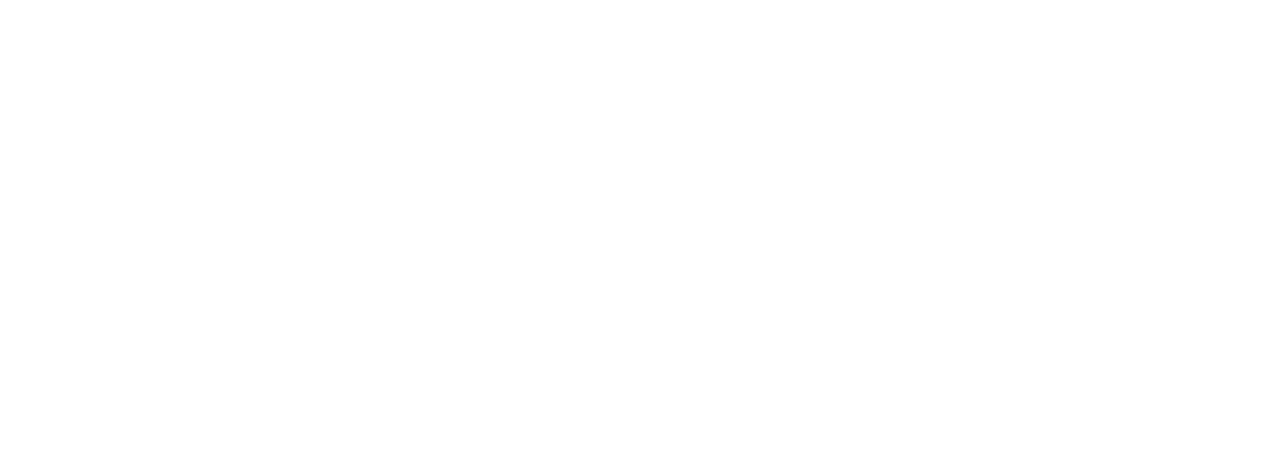
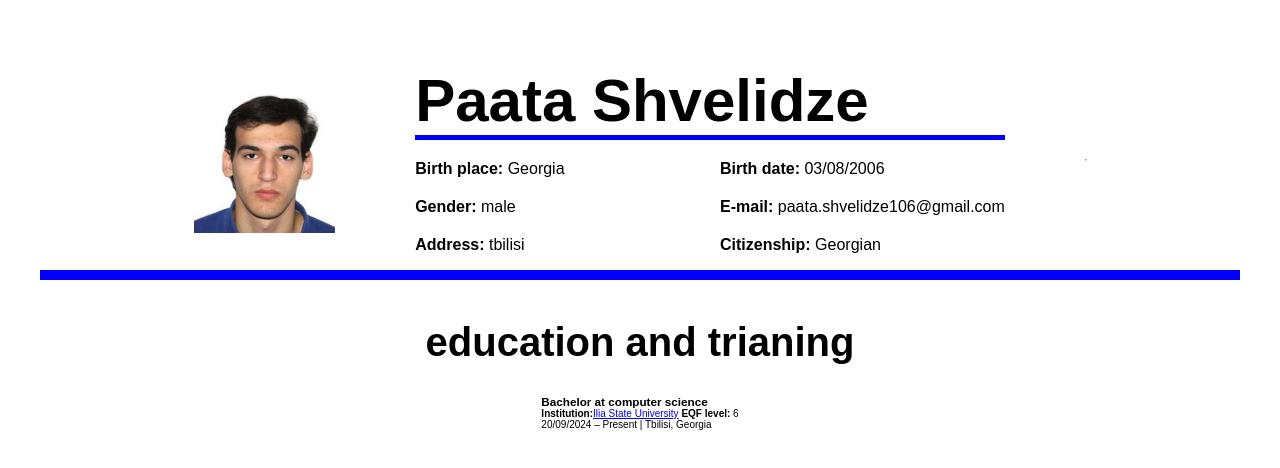
Before and after one commit to paata333/rsschool-cv, a plain HTML site: page index.html in a window 1280 px wide. Drawn offline with Linux system fonts and the light colour scheme.

Commit message:
feat: added header section

```diff
--- a/index.html
+++ b/index.html
@@ -7,6 +7,41 @@
     <link rel="stylesheet" href="style.css">
 </head>
 <body>
+    <div>
+        <header class="header">
+
+            <img src="./assets/image.png" alt="image of me">
+            <article class="grid-container">
+                <h1>Paata Shvelidze</h1>
+
+                <p><strong>Birth place: </strong> Georgia</p>
+                <p><strong>Birth date: </strong>03/08/2006</p>
+                <p><strong>Gender: </strong>male</p>
+
+                <p><strong>E-mail: </strong>paata.shvelidze106@gmail.com</p>
+                <p><strong>Address: </strong>tbilisi</p>
+                <p><strong>Citizenship: </strong>Georgian</p>
+            </article>
+            <hr>
+        </header>
+        <main>
+            <section class="education">
+                <h2 class="education-and-training">education and trianing</h2>
+                <article >
+                    <h3>Bachelor at computer science</h3>
+                    <div>
+                        <strong>Institution:</strong><span><a href="https://iliauni.edu.ge/ge">Ilia State University</a></span>
+                        <strong>EQF level:</strong> <span>6</span>
+                    </div>
+                    <p>20/09/2024 – Present | Tbilisi, Georgia</p>
+                </article>
+            </section>
+        </main>
+
+    </div>
+
+
+
 
 </body>
 </html>
--- a/style.css
+++ b/style.css
@@ -0,0 +1,56 @@
+*{
+    padding: 0;
+    margin: 0;
+    box-sizing: border-box;
+
+
+}
+body{
+    font-family: Arial, sans-serif;
+    padding-left: 4rem;
+    padding-right: 4rem;
+}
+html{
+    font-size: 62.5%;
+}
+
+.header{
+    margin-top: 5rem;
+    display: flex;
+    align-items: center;
+    justify-content: center;
+    gap: 8rem;
+    padding:1.6rem;
+    border-bottom: 1rem solid blue;
+    .grid-container{
+        display: grid;
+        grid-template-columns: repeat(2, 1fr);
+        gap: 2rem;
+        h1{
+            font-size: 6rem;
+            grid-column: 1/3;
+            border-bottom: 0.5rem solid blue;
+        }
+        p{
+            font-size: 1.6rem;
+            strong{
+                font-size: 1.6rem;
+                font-weight: bolder;
+            }
+        }
+    }
+}
+
+.education{
+    margin-top: 4rem;
+    display: flex;
+    flex-direction: column;
+    gap: 3rem;
+    justify-content: center;
+    align-items: center;
+
+}
+
+.education-and-training{
+    font-size: 4rem;
+}
```
